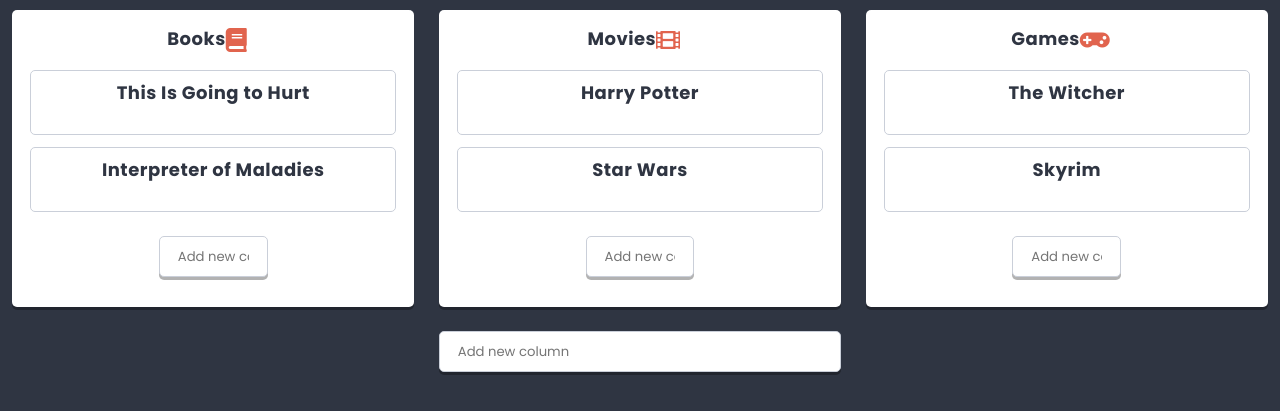
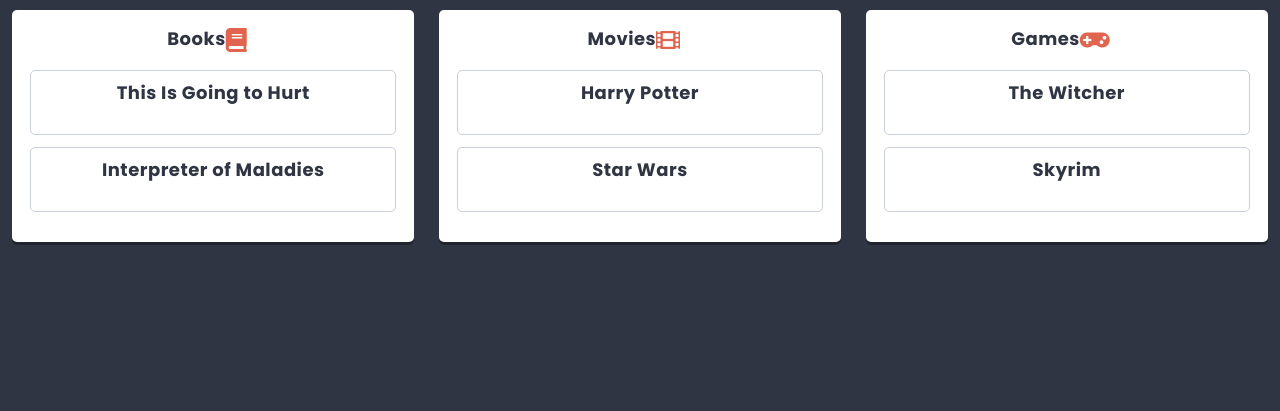
Before and after one commit to KarolWojtas87/React-1, a React app: page / in a window 1280 px wide. Shown: the part 422-833 px from the top of the page. After the commit the page ends 800 px from the top, so only its background shows below. Built offline with nearby package versions, Linux system fonts and the light colour scheme.

Commit message:
Adding column and list containers

```diff
--- a/package.json
+++ b/package.json
@@ -23,7 +23,9 @@
     "prop-types": "^15.7.2",
     "react": "^16.7.0",
     "react-dom": "^16.7.0",
-    "react-html-parser": "^2.0.2"
+    "react-html-parser": "^2.0.2",
+    "react-redux": "^7.0.1",
+    "redux": "^4.0.1"
   },
   "devDependencies": {
     "@babel/core": "^7.4.3",
@@ -40,6 +42,7 @@
     "lint-staged": "^10.5.4",
     "mini-css-extract-plugin": "^0.5.0",
     "node-sass": "^4.11.0",
+    "redux-devtools-extension": "^2.13.8",
     "sass-loader": "^7.1.0",
     "style-loader": "^0.23.1",
     "webpack": "^4.29.6",
--- a/src/components/App/App.js
+++ b/src/components/App/App.js
@@ -1,17 +1,30 @@
 import React from 'react';
 import styles from './App.scss';
-import List from '../List/List.js';
-import { pageContents, listData } from '../../data/dataStore';
+import List from '../List/ListContainer.js';
+// import { pageContents, listData } from '../../data/dataStore';
+import PropTypes from 'prop-types';
 
 
 class App extends React.Component {
+
+  static propTypes = {
+    title: PropTypes.node,
+    subtitle: PropTypes.node,
+    lists: PropTypes.array,
+  }
+
   render() {
-    console.log(listData);
+    const { title, subtitle, lists } = this.props;
     return (
       <main className={styles.component}>
-        <h1 className={styles.title}>{pageContents.title}</h1>
-        <h2 className={styles.subtitle}>{pageContents.subtitle}</h2>
+        <h1 className={styles.title}>{title}</h1>
+        <h2 className={styles.subtitle}>{subtitle}</h2>
+        {/*
         <List {...listData} />
+        */}
+        {lists.map(listData => (
+          <List key={listData.id} {...listData} />
+        ))}
       </main>
     );
   }
--- /dev/null
+++ b/src/components/App/AppContainer.js
@@ -0,0 +1,10 @@
+import { connect } from 'react-redux';
+import App from './App';
+
+const mapStateToProps = state => ({
+    title: state.app.title,
+    subtitle: state.app.subtitle,
+    lists: state.lists,
+});
+
+export default connect(mapStateToProps)(App);
--- a/src/components/Card/Card.js
+++ b/src/components/Card/Card.js
@@ -15,9 +15,12 @@
 
 
   render() {
+
+    const { title } = this.props;
+
     return (
       <section className={styles.component}>
-          <h3 className={styles.title}>{this.props.title}</h3>
+        <h3 className={styles.title}>{title}</h3>
 
       </section>
     );
--- a/src/components/Column/Column.js
+++ b/src/components/Column/Column.js
@@ -1,19 +1,18 @@
 import React from 'react';
 import styles from './Column.scss';
-//import Hero from '../Hero/Hero.js';
 import PropTypes from 'prop-types';
 import Card from '../Card/Card.js';
-import { settings } from '../../data/dataStore';
-import Creator from '../Creator/Creator.js';
+//import { settings } from '../../data/dataStore';
+// import Creator from '../Creator/Creator.js';
 import Icon from '../Icon/Icon.js';
 
 
 
 class Column extends React.Component {
 
-    state = {
-      cards: this.props.cards || [],
-    }
+  // state = {
+  //   cards: this.props.cards || [],
+  // }
 
   static propTypes = {
     title: PropTypes.node,
@@ -21,38 +20,46 @@
     icon: PropTypes.node,
   }
 
-    addCard(title) {
-      this.setState(state => (
-        {
-          cards: [
-            ...state.cards,
-            {
-              key: state.cards.length ? state.cards[state.cards.length - 1].key + 1 : 0,
-              title,
-              icon: 'list-alt',
-              cards: [],
-            },
-          ],
-        }
-      ));
-    }
+  // addCard(title) {
+  //   this.setState(state => (
+  //     {
+  //       cards: [
+  //         ...state.cards,
+  //         {
+  //           key: state.cards.length ? state.cards[state.cards.length - 1].key + 1 : 0,
+  //           title,
+  //           icon: 'list-alt',
+  //           cards: [],
+  //         },
+  //       ],
+  //     }
+  //   ));
+  // }
 
   render() {
+
+    const { title, icon, cards } = this.props;
+
     return (
       <section className={styles.component}>
-          <h3 className={styles.title}>{this.props.title}
+        <h3 className={styles.title}>{title}
           <span className={styles.icon}>
-              <Icon name={this.props.icon} />
+            <Icon name={icon} />
           </span>
         </h3>
-          <div className={styles.columns}>
+        <div className={styles.cards}>
+          {cards.map(cardData => (
+            <Card key={cardData.id} {...cardData} />
+          ))}
+        </div>
+        {/* <div className={styles.columns}>
           {this.state.cards.map(({ key, ...cardsProps }) => (
             <Card key={key} {...cardsProps} />
           ))}
         </div>
         <div className={styles.creator}>
           <Creator text={settings.cardCreatorText} action={title => this.addCard(title)} />
-          </div>
+        </div> */}
       </section>
     );
   }
--- /dev/null
+++ b/src/components/Column/ColumnContainer.js
@@ -0,0 +1,12 @@
+import { connect } from 'react-redux';
+import Column from './Column';
+
+
+
+export const getCardsForColumn = ({ cards }, columnId) => cards.filter(card => card.columnId == columnId);
+
+const mapStateToProps = (state, props) => ({
+    cards: getCardsForColumn(state, props.id),
+});
+
+export default connect(mapStateToProps)(Column);
--- a/src/components/Icon/Icon.js
+++ b/src/components/Icon/Icon.js
@@ -4,7 +4,7 @@
 const Icon = props => (<i className={`fas fa-${props.name}`}></i>);
 
 Icon.propTypes = {
-  name: PropTypes.node,
+    name: PropTypes.node,
 };
 
 export default Icon;
--- a/src/components/List/List.js
+++ b/src/components/List/List.js
@@ -2,16 +2,16 @@
 import styles from './List.scss';
 import Hero from '../Hero/Hero.js';
 import PropTypes from 'prop-types';
-import Column from '../Column/Column.js';
+import Column from '../Column/ColumnContainer.js';
 import { settings } from '../../data/dataStore';
 import ReactHtmlParser from 'react-html-parser';
-import Creator from '../Creator/Creator.js';
+// import Creator from '../Creator/Creator.js';
 
 
 class List extends React.Component {
-    state = {
-      columns: this.props.columns || [],
-    }
+  // state = {
+  //   columns: this.props.columns || [],
+  // }
 
   static propTypes = {
     title: PropTypes.node.isRequired,
@@ -41,20 +41,27 @@
   }
 
   render() {
+
+    const { title, image, description, columns } = this.props;
+
     return (
       <section className={styles.component}>
-          <Hero titleText={this.props.title} image={this.props.image} />
+        <Hero titleText={title} image={image} />
+        <div className={styles.description}>
+          {ReactHtmlParser(description)}
+        </div>
+        {/* <Hero titleText={this.props.title} image={this.props.image} />
         <div className={styles.description}>
           {ReactHtmlParser(this.props.description)}
-          </div>
+        </div> */}
         <div className={styles.columns}>
-            {this.state.columns.map(({ key, ...columnProps }) => (
-              <Column key={key} {...columnProps} />
+          {columns.map(columnData => (
+            <Column key={columnData.id} {...columnData} />
           ))}
         </div>
-          <div className={styles.creator}>
+        {/* <div className={styles.creator}>
           <Creator text={settings.columnCreatorText} action={title => this.addColumn(title)} />
-          </div>
+        </div> */}
       </section>
     );
   }
--- /dev/null
+++ b/src/components/List/ListContainer.js
@@ -0,0 +1,12 @@
+import { connect } from 'react-redux';
+import List from './List';
+
+
+
+export const getColumnsForList = ({ columns }, listId) => columns.filter(column => column.listId == listId);
+
+const mapStateToProps = (state, props) => ({
+    columns: getColumnsForList(state, props.id),
+});
+
+export default connect(mapStateToProps)(List);
--- a/src/data/dataStore.js
+++ b/src/data/dataStore.js
@@ -5,6 +5,10 @@
     buttonOK: 'OK',
     buttonCancel: 'Cancel',
     defaultText: 'Add new item',
+  },
+  search: {
+    defaultText: 'Search...',
+    icon: 'search',
   },
   defaultListDescription: '<p>I can do all the things!!!</p>',
   defaultColumnIcon: 'list-alt',
@@ -67,3 +71,81 @@
     },
   ],
 };
+
+const lists = [
+  {
+    id: 'list-1',
+    title: 'Things to do <sup>soon!</sup>',
+    description: 'Interesting things I want to check out!',
+    image: 'http://uploads.kodilla.com/bootcamp/fer/11.react/space.png',
+  },
+];
+
+const columns = [
+  {
+    id: 'column-1',
+    listId: 'list-1',
+    title: 'Books',
+    icon: 'book',
+  },
+  {
+    id: 'column-2',
+    listId: 'list-1',
+    title: 'Movies',
+    icon: 'film',
+  },
+  {
+    id: 'column-3',
+    listId: 'list-1',
+    title: 'Games',
+    icon: 'gamepad',
+  },
+  {
+    id: 'column-4',
+    listId: 'list-2',
+    title: 'Strange column',
+    icon: 'question',
+  },
+];
+
+const cards = [
+  {
+    id: 'card-1',
+    columnId: 'column-1',
+    title: 'This Is Going to Hurt',
+  },
+  {
+    id: 'card-2',
+    columnId: 'column-1',
+    title: 'Interpreter of Maladies',
+  },
+  {
+    id: 'card-3',
+    columnId: 'column-2',
+    title: 'Harry Potter',
+  },
+  {
+    id: 'card-4',
+    columnId: 'column-2',
+    title: 'Star Wars',
+  },
+  {
+    id: 'card-5',
+    columnId: 'column-3',
+    title: 'The Witcher',
+  },
+  {
+    id: 'card-6',
+    columnId: 'column-3',
+    title: 'Skyrim',
+  },
+];
+
+const initialStoreData = {
+  app: { ...pageContents },
+  lists: [...lists],
+  columns: [...columns],
+  cards: [...cards],
+};
+
+export default initialStoreData;
--- /dev/null
+++ b/src/redux/store.js
@@ -0,0 +1,33 @@
+import { combineReducers, createStore } from 'redux';
+import initialStoreData from '../data/dataStore';
+
+// define initial state and shallow-merge initial data
+const initialState = {
+  app: initialStoreData.app,
+  lists: initialStoreData.lists,
+  columns: initialStoreData.columns,
+  cards: initialStoreData.cards,
+};
+
+// define reducers
+const reducers = {
+};
+
+// add blank reducers for initial state properties without reducers
+Object.keys(initialState).forEach(item => {
+  if (typeof reducers[item] == 'undefined') {
+    reducers[item] = (statePart = null) => statePart;
+  }
+});
+
+// merge all reducers
+const storeReducer = combineReducers(reducers);
+
+// create store
+const store = createStore(
+  storeReducer,
+  initialState,
+  window.__REDUX_DEVTOOLS_EXTENSION__ && window.__REDUX_DEVTOOLS_EXTENSION__()
+);
+
+export default store;
```
Also changed, not shown: src/index.js (+8 -2 lines), 1 other file (tests, documents, lock files or other folders). Lines whose indentation alone changed are shown as unchanged.
